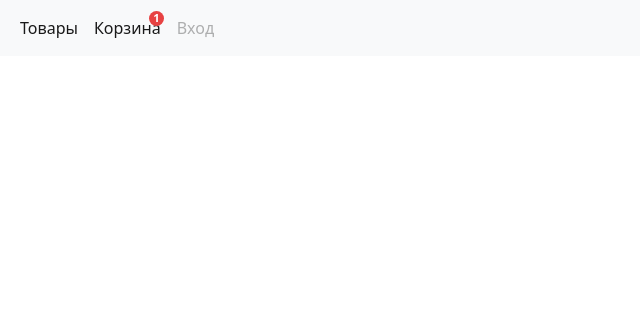
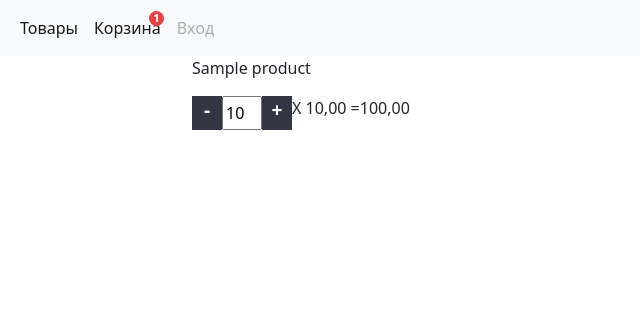
Before and after one commit to NormanwOw/DJANGO.Cart, a Django app: page /cart/ in a window 1280 px wide. Shown: the top 316 px of the page, without its empty margins (0-640 px from the left). Run offline with Django 4.2, Linux system fonts and the light colour scheme; a user stored in the database is signed in; tables that the repository leaves empty hold one stand-in row (values such as "Sample post"); some libraries are stand-ins or nearby versions.

Commit message:
v0.0.5 -added login page and login form -updated context_processor for product count -updated CartView, added scripts

```diff
--- a/app/settings.py
+++ b/app/settings.py
@@ -104,7 +104,7 @@ INTERNAL_IPS = [
 
 DEFAULT_AUTO_FIELD = 'django.db.models.BigAutoField'
 AUTH_USER_MODEL = 'users.User'
-# LOGIN_URL = '/users/login/'
+LOGIN_URL = '/users/login/'
 
 EMAIL_HOST = settings.SMTP_HOST
 EMAIL_PORT = settings.SMTP_PORT
--- a/app/urls.py
+++ b/app/urls.py
@@ -5,4 +5,5 @@ urlpatterns = [
     path('admin/', admin.site.urls),
     path('', include('main.urls', namespace='main')),
     path('', include('carts.urls', namespace='carts')),
+    path('users/', include('users.urls', namespace='users')),
 ]
--- a/carts/templates/cart.html
+++ b/carts/templates/cart.html
@@ -1,42 +1,61 @@
 {% extends 'base.html' %}
 
 {% block content %}
-{{ form }}
+<div class="cart-main">
+    {% for cart in carts %}
+    <div class="cart-wrapper">
+        <div class="cart-container">
+            <p>{{ cart.product.name }}</p>
+            <div class="cart-input-wrapper">
+                <div class="counter-button counter-down">-</div>
+                <input id="{{ forloop.counter }}"
+                       class="input-quantity"
+                       type="number"
+                       min="1"
+                       value="{{ cart.quantity }}"
+                       data-price="{{ cart.product.price }}">
+                <div class="counter-button counter-up">+</div>
+                 X {{ cart.product.price }} = <span class="total-price-{{ forloop.counter }}">{{ cart.products_price }}</span>
+            </div>
+        </div>
+    </div>
+    {% endfor %}
+</div>
 {% endblock %}
 {% block script %}
 <script>
-      {#$(document).ready(function () {#}
-      {#    $('#counter_product_up').on('click', function (event) {#}
-      {#        event.preventDefault();#}
-      {#        let counter = $('#counter')#}
-      {#        let counterNumber = Number(counter.text());#}
-      {#        counterNumber+=1;#}
-      {#        counter.text(String(counterNumber));#}
-      {#    });#}
-      {#    $('#counter_product_down').on('click', function (event) {#}
-      {#        event.preventDefault();#}
-      {#        let counter = $('#counter')#}
-      {#        let counterNumber = Number(counter.text());#}
-      {#        if (counterNumber > 1) {#}
-      {#            counterNumber-=1;#}
-      {#            counter.text(String(counterNumber));#}
-      {#        }#}
-      {#    });#}
-      {# });#}
-      {#$(document).ready(function () {#}
-      {#    $('#accept_order').on('click', function (event) {#}
-      {#        event.preventDefault();#}
-      {#        let counter = Number($('#counter').text());#}
-      {#        $.ajax({#}
-      {#            type: 'POST',#}
-      {#            data: {'count': counter},#}
-      {#            url: '{% url "carts:new-order" %}',#}
-      {#            success: function (response) {},#}
-      {#            error: function (response) {#}
-      {#                console.log(response.responseJSON.errors)#}
-      {#            }#}
-      {#        });#}
-      {#    });#}
-      {# })#}
+$(document).ready(function () {
+    $.each($('.input-quantity'), function () {
+        let id = $(this).attr('id')
+        $(this).change(function () {
+            if ($(this).val() < 1) {
+                $(this).val(1)
+            }
+            let quantity = Number($(this).val())
+            let price = Math.floor(parseFloat($(this).attr('data-price')))
+            $('.total-price-'+id).text(price*quantity+'.00')
+        })
+    })
+    $('.counter-up').click(function () {
+        let elem = $(this).prev()
+        let count = Number(elem.val()) + 1
+        elem.val(count)
+        let id = elem.attr('id')
+        let price = Math.floor(parseFloat(elem.attr('data-price')))
+        $('.total-price-'+id).text(price*count+'.00')
+    })
+    $('.counter-down').click(function () {
+        let elem = $(this).next()
+        let count = Number(elem.val()) - 1
+        if (count < 1) {
+            elem.val(1)
+            return false
+        }
+        elem.val(count)
+        let id = elem.attr('id')
+        let price = Math.floor(parseFloat(elem.attr('data-price')))
+        $('.total-price-'+id).text(price*count+'.00')
+    })
+})
 </script>
 {% endblock %}
--- a/carts/urls.py
+++ b/carts/urls.py
@@ -5,7 +5,7 @@ from carts import views
 app_name = 'carts'
 
 urlpatterns = [
-    path('cart/', views.cart, name='cart'),
+    path('cart/', views.CartView.as_view(), name='cart'),
     path('cart-add/', views.cart_add, name='cart-add'),
     path('new-order/', views.new_order, name='new-order'),
 ]
--- a/carts/views.py
+++ b/carts/views.py
@@ -1,11 +1,17 @@
 from django.http import Http404, JsonResponse
-from django.shortcuts import render
+from django.views.generic import ListView
 
 from carts.models import Cart
 
 
-def cart(request):
-    return render(request, 'cart.html', {'title': 'Корзина'})
+class CartView(ListView):
+    template_name = 'cart.html'
+    context_object_name = 'carts'
+    extra_context = {'title': 'Корзина'}
+
+    def get_queryset(self):
+        queryset = Cart.objects.filter(user=self.request.user).select_related('product')
+        return queryset
 
 
 def new_order(request):
@@ -29,7 +35,6 @@ def cart_add(request):
             for item in user_cart_list:
                 if item.product_id == product_id:
                     user_cart = item
-                    print(user_cart)
                     break
 
         if isinstance(user_cart, Cart):
--- a/main/context_processors.py
+++ b/main/context_processors.py
@@ -1,6 +1,11 @@
 from carts.models import Cart
+from django.contrib.auth.models import AnonymousUser
 
 
 def product_count(request):
-    result = Cart.objects.filter(user=request.user)
-    return {'product_count': result.count()}
+    count = 0
+    if not isinstance(request.user, AnonymousUser):
+        result = Cart.objects.filter(user=request.user)
+        count = result.count()
+
+    return {'product_count': count}
--- a/main/views.py
+++ b/main/views.py
@@ -1,5 +1,6 @@
 from django.shortcuts import render
 from django.views.generic import ListView
+from django.contrib.auth.mixins import LoginRequiredMixin
 
 from carts.models import Product
 
@@ -12,7 +13,7 @@ def index(request):
     return render(request, 'index.html', context)
 
 
-class ProductsView(ListView):
+class ProductsView(LoginRequiredMixin, ListView):
     template_name = 'products.html'
     queryset = Product.objects.all()
     context_object_name = 'products'
--- a/static/css/style.css
+++ b/static/css/style.css
@@ -1,5 +1,53 @@
+.main-wrapper {
+    display: flex;
+    justify-content: center;
+}
+
+.main-container {
+    width: 70%;
+}
+
 .card {
     margin-top: 2em;
+}
+
+.input-quantity {
+    width: 40px;
+}
+
+.cart-input-wrapper {
+    display: flex;
+}
+
+.counter-button {
+    display: flex;
+    justify-content: center;
+    background-color: #323644;
+    color: white;
+    width: 30px;
+    font-weight: bold;
+    font-size: 1.2em;
+    padding-bottom: 5px;
+}
+
+.counter-button:hover {
+    background-color: rgba(50,54,68,0.82);
+    cursor: pointer;
+}
+
+input[type="number"] {
+	-moz-appearance: textfield;
+	-webkit-appearance: textfield;
+	appearance: textfield;
+}
+
+input[type="number"]:focus {
+	outline: none;
+}
+
+input[type="number"]::-webkit-outer-spin-button,
+input[type="number"]::-webkit-inner-spin-button {
+	display: none;
 }
 
 .product-count {
--- a/templates/base.html
+++ b/templates/base.html
@@ -30,7 +30,11 @@
         </div>
       </div>
     </nav>
-    {% block content %}{% endblock %}
+    <div class="main-wrapper">
+        <div class="main-container">
+            {% block content %}{% endblock %}
+        </div>
+    </div>
     <script src="https://ajax.googleapis.com/ajax/libs/jquery/3.5.1/jquery.min.js"></script>
     <script src="https://cdn.jsdelivr.net/npm/bootstrap@5.0.0-beta3/dist/js/bootstrap.bundle.min.js" integrity="sha384-JEW9xMcG8R+pH31jmWH6WWP0WintQrMb4s7ZOdauHnUtxwoG2vI5DkLtS3qm9Ekf" crossorigin="anonymous"></script>
     <script src="https://cdnjs.cloudflare.com/ajax/libs/popper.js/1.14.7/umd/popper.min.js"></script>
--- /dev/null
+++ b/users/urls.py
@@ -0,0 +1,9 @@
+from django.urls import path
+
+from users import views
+
+app_name = 'users'
+
+urlpatterns = [
+    path('login/', views.AuthLoginView.as_view(), name='login'),
+]
```
Also changed, not shown: users/forms.py (added, +8 -0 lines), users/templates/login.html (added, +88 -0 lines), users/views.py (+23 -2 lines).
